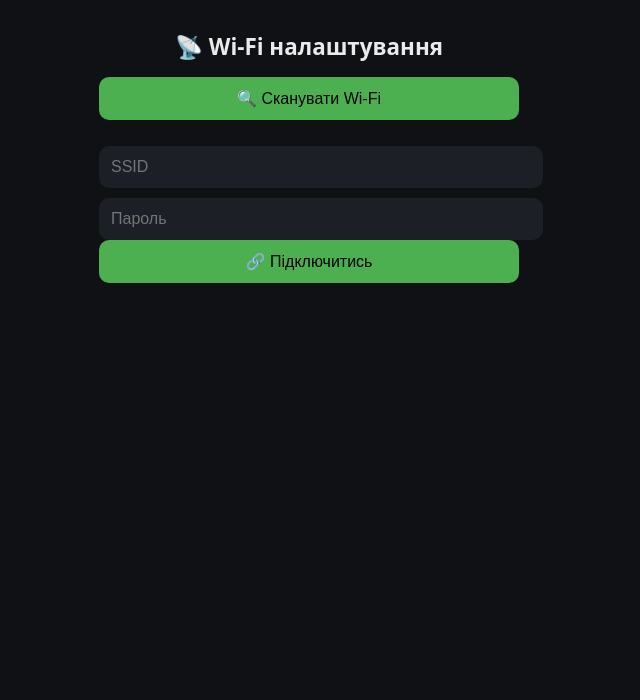
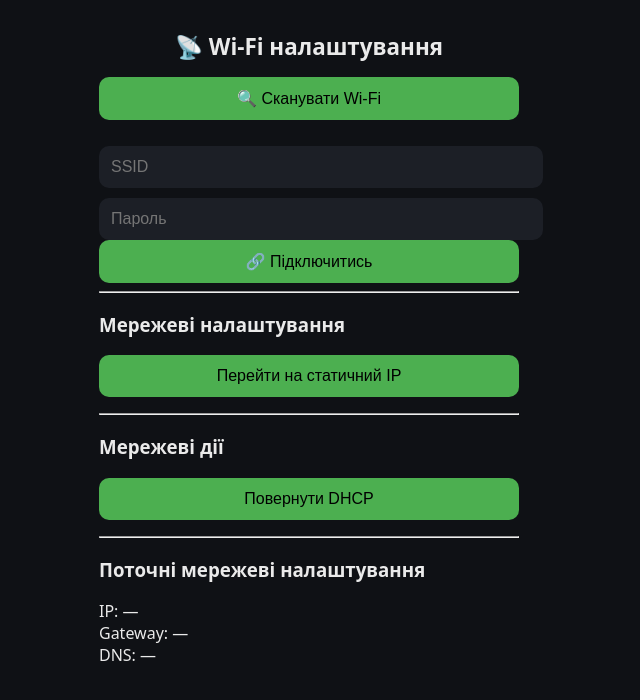
Before and after one commit to igorspringer/wifi-setup, a Flask app: page / in a window 1280 px wide. Shown: the top 700 px of the page, without its empty margins (331-971 px from the left). Run offline with Flask 3, Linux system fonts and the light colour scheme; data that the repository does not hold is empty.

Commit message:
Switch between static and dynamic IP, display of network settings

```diff
--- a/app.py
+++ b/app.py
@@ -62,6 +62,112 @@ def connect():
 
     return f"Підключено до {ssid}"
 
+@app.route("/set_static_ip", methods=["POST"])
+def set_static_ip():
+    try:
+        # визначаємо активне Wi-Fi підключення
+        con = subprocess.check_output(
+            ["nmcli", "-t", "-f", "NAME,DEVICE", "con", "show", "--active"],
+            text=True
+        )
+
+        wifi_con = None
+        for line in con.splitlines():
+            name, dev = line.split(":")
+            if dev == "wlan0":
+                wifi_con = name
+                break
+
+        if not wifi_con:
+            return {"message": "Активне Wi-Fi підключення не знайдено"}, 400
+
+        # ⚠️ ЗАДАЙ СВОЇ ПАРАМЕТРИ
+        STATIC_IP = "10.10.38.50/24"
+        GATEWAY = "10.10.38.1"
+        DNS = "8.8.8.8 1.1.1.1"
+
+        subprocess.run(
+            ["nmcli", "con", "mod", wifi_con,
+             "ipv4.method", "manual",
+             "ipv4.addresses", STATIC_IP,
+             "ipv4.gateway", GATEWAY,
+             "ipv4.dns", DNS],
+            check=True
+        )
+
+        subprocess.run(["nmcli", "con", "down", wifi_con], check=True)
+        subprocess.run(["nmcli", "con", "up", wifi_con], check=True)
+
+        return {"message": f"Статичний IP {STATIC_IP} застосовано"}
+
+    except Exception as e:
+        return {"message": f"Помилка: {e}"}, 500
+
+@app.route("/set_dhcp", methods=["POST"])
+def set_dhcp():
+    try:
+        conns = subprocess.check_output(
+            ["nmcli", "-t", "-f", "NAME,DEVICE", "con", "show", "--active"],
+            text=True
+        )
+
+        wifi_con = None
+        for line in conns.splitlines():
+            name, dev = line.split(":")
+            if dev == "wlan0":
+                wifi_con = name
+                break
+
+        if not wifi_con:
+            return {"message": "Активне Wi-Fi підключення не знайдено"}, 400
+
+        # 🔑 ВАЖЛИВО: повністю очистити статичні параметри
+        subprocess.run(
+            [
+                "nmcli", "con", "mod", wifi_con,
+                "ipv4.method", "auto",
+                "ipv4.addresses", "",
+                "ipv4.gateway", "",
+                "ipv4.dns", ""
+            ],
+            check=True
+        )
+
+        subprocess.run(["nmcli", "con", "down", wifi_con], check=True)
+        subprocess.run(["nmcli", "con", "up", wifi_con], check=True)
+
+        return {"message": "DHCP увімкнено. Статичні IP очищено."}
+
+    except Exception as e:
+        return {"message": f"Помилка: {e}"}, 500
+
+@app.route("/network_status")
+def network_status():
+    try:
+        out = subprocess.check_output(
+            ["nmcli", "-t", "-f", "IP4.ADDRESS,IP4.GATEWAY,IP4.DNS", "device", "show", "wlan0"],
+            text=True
+        )
+
+        data = {
+            "ip": "",
+            "gateway": "",
+            "dns": ""
+        }
+
+        for line in out.splitlines():
+            if line.startswith("IP4.ADDRESS"):
+                data["ip"] = line.split(":", 1)[1]
+            elif line.startswith("IP4.GATEWAY"):
+                data["gateway"] = line.split(":", 1)[1]
+            elif line.startswith("IP4.DNS"):
+                data["dns"] += line.split(":", 1)[1] + " "
+
+        return data
+
+    except Exception as e:
+        return {"error": str(e)}, 500
+
 if __name__ == "__main__":
     pass
 #    app.run(host="0.0.0.0", port=80)
--- a/templates/index.html
+++ b/templates/index.html
@@ -16,6 +16,36 @@
     <input id="ssid" placeholder="SSID" readonly>
     <input id="password" type="password" placeholder="Пароль">
     <button onclick="connect()">🔗 Підключитись</button>
+
+    <hr>
+
+    <h3>Мережеві налаштування</h3>
+
+    <button id="static-ip-btn">
+      Перейти на статичний IP
+    </button>
+
+    <p id="static-ip-status"></p>
+
+    <hr>
+
+    <h3>Мережеві дії</h3>
+
+    <button id="dhcp-btn">
+      Повернути DHCP
+    </button>
+
+    <p id="dhcp-status"></p>
+
+    <hr>
+
+    <h3>Поточні мережеві налаштування</h3>
+
+    <div id="net-info">
+      <div>IP: <span id="cur-ip">—</span></div>
+      <div>Gateway: <span id="cur-gw">—</span></div>
+      <div>DNS: <span id="cur-dns">—</span></div>
+    </div>
   </div>
 
 <script>
@@ -68,5 +98,44 @@
 
   window.onload = startAutoScan;
 </script>
+
+<script>
+document.getElementById("static-ip-btn").onclick = async () => {
+  const res = await fetch("/set_static_ip", { method: "POST" });
+  const data = await res.json();
+  document.getElementById("static-ip-status").innerText = data.message;
+};
+</script>
+
+<script>
+document.getElementById("dhcp-btn").onclick = async () => {
+  document.getElementById("dhcp-status").innerText = "Застосування DHCP...";
+  try {
+    const r = await fetch("/set_dhcp", { method: "POST" });
+    const d = await r.json();
+    document.getElementById("dhcp-status").innerText = d.message;
+  } catch {
+    document.getElementById("dhcp-status").innerText = "Помилка запиту";
+  }
+};
+</script>
+
+<script>
+  async function loadNetStatus() {
+    try {
+      const r = await fetch("/network_status");
+      const d = await r.json();
+
+      document.getElementById("cur-ip").innerText = d.ip || "—";
+      document.getElementById("cur-gw").innerText = d.gateway || "—";
+      document.getElementById("cur-dns").innerText = d.dns || "—";
+    } catch {
+      document.getElementById("cur-ip").innerText = "error";
+    }
+  }
+
+  loadNetStatus();
+  setInterval(loadNetStatus, 5000);
+</script>
 </body>
 </html>
```
Lines whose indentation alone changed are shown as unchanged.
